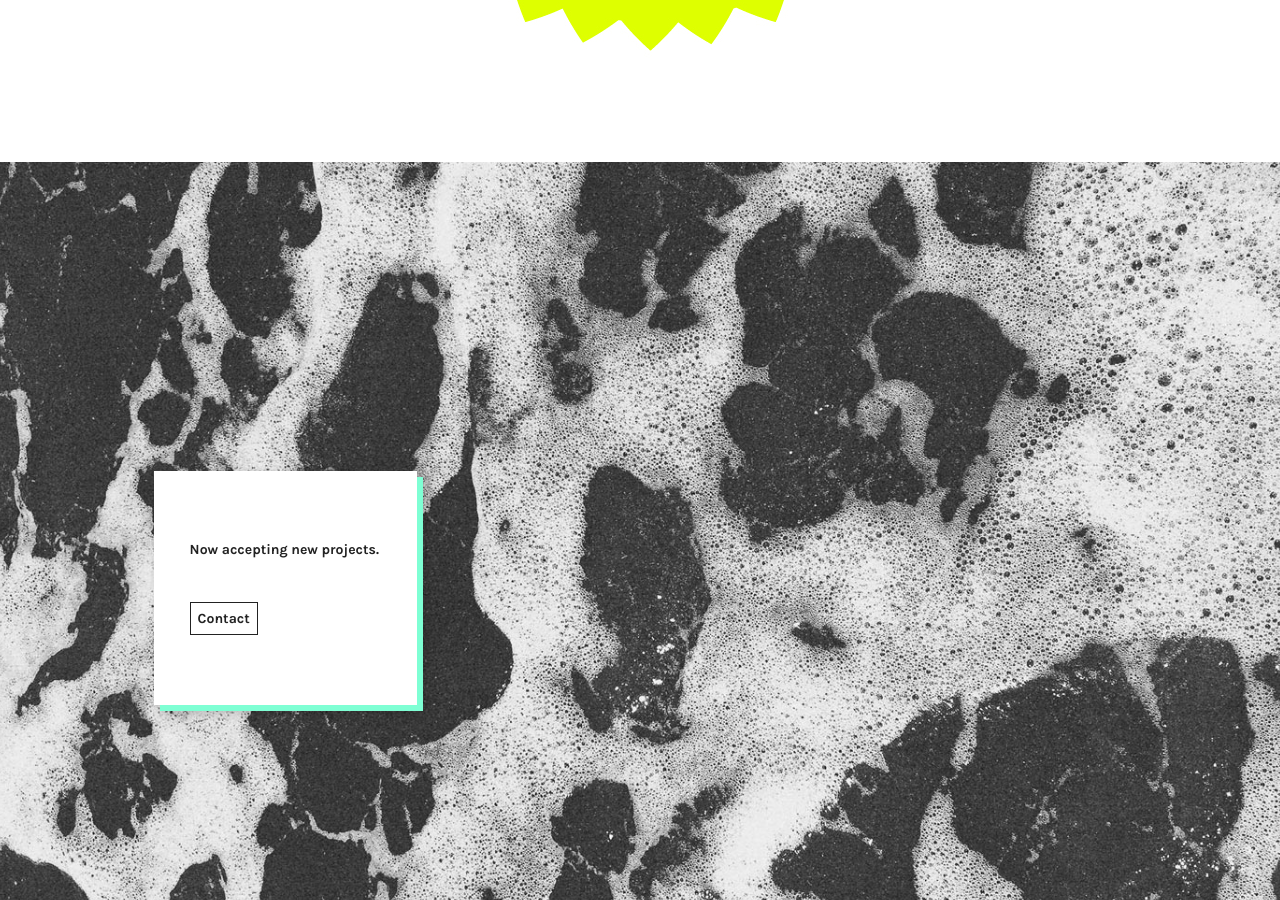
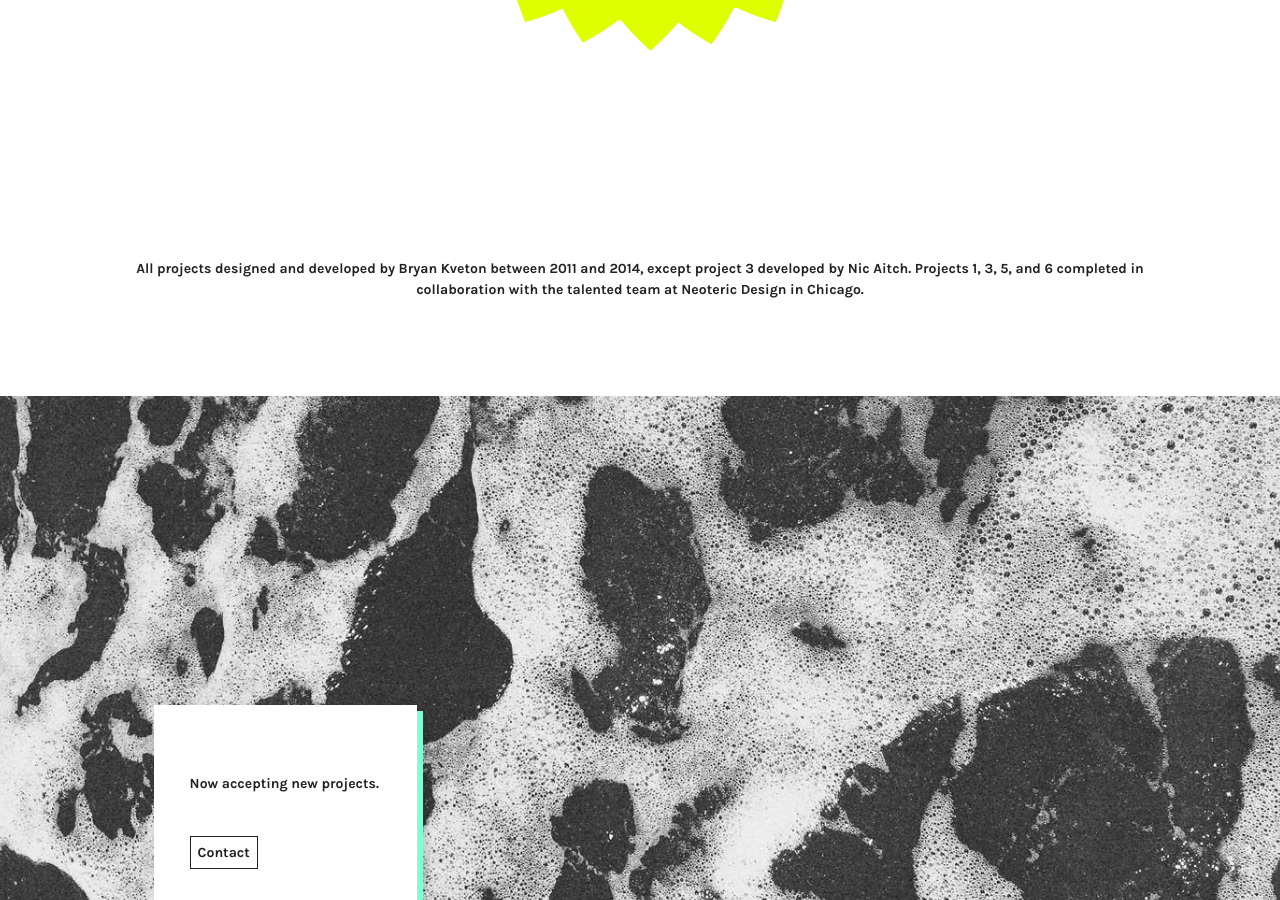
Before and after one commit to brynosaur/brynosaur.github.io, a Jekyll site: the page built from index.html, in a window 1280 px wide and 900 px high, scrolled down 9262 px. Built offline with Jekyll 4.4.1, drawn with Linux system fonts in a browser that asks for light colours; nearby versions of some CDN libraries.

Commit message:
Add credit line

```diff
--- a/index.html
+++ b/index.html
@@ -95,6 +95,12 @@ layout: default
     </div>
   </div>
 
+  <div class="project">
+    <div class="image">
+      <p class="credit">All projects designed and developed by Bryan Kveton between 2011 and 2014, except project 3 developed by Nic Aitch. Projects 1, 3, 5, and 6 completed in collaboration with the talented team at Neoteric Design in Chicago.</p>
+    </div>
+  </div>
+
 </div>
 
 <div class="banner">
```
Also changed, not shown: 1 other file.
